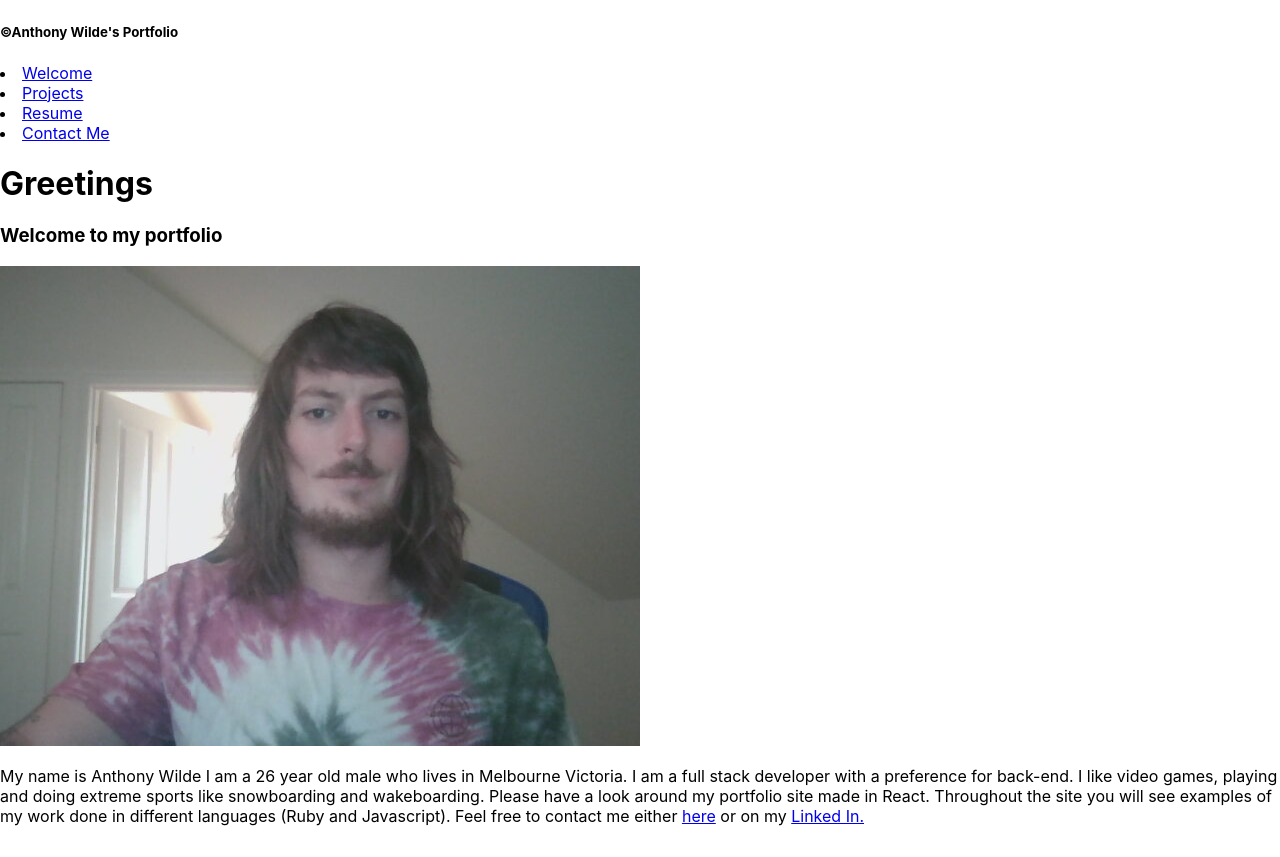
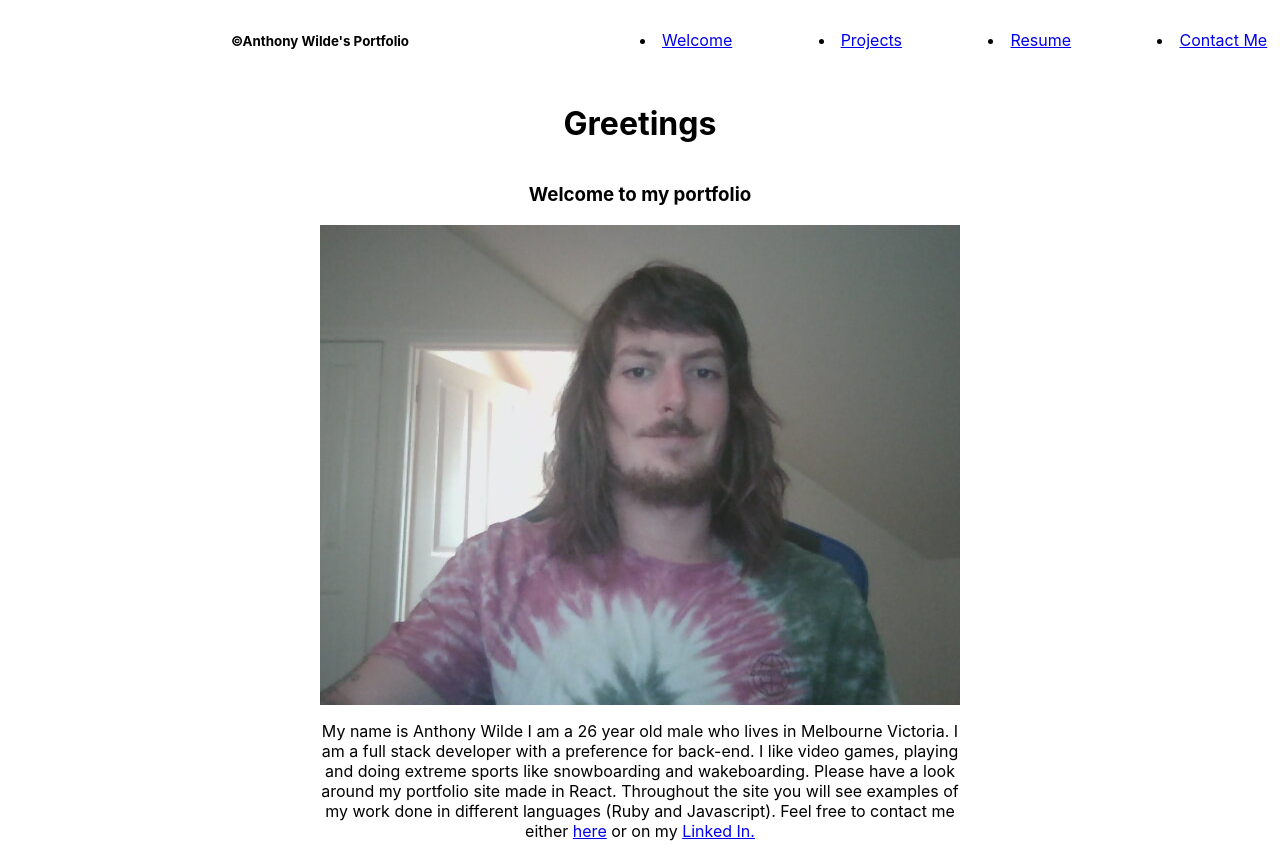
Before and after one commit to Anthonywilde1/react-portfolio, a React (Create React App) app in the folder portfolio/: page / in a window 1280 px wide. Built offline with nearby package versions, Linux system fonts and the light colour scheme.

Commit message:
started styling on the website

```diff
--- a/portfolio/src/App.css
+++ b/portfolio/src/App.css
@@ -36,3 +36,41 @@
     transform: rotate(360deg);
   }
 }
+/* Nav Bar */
+.header {
+  width: 100vw;
+  height: 10vh;
+  display: flex;
+  flex-wrap: wrap;
+}
+
+.copyright {
+  display: flex;
+  height: 5vh;
+  width: 50vw;
+  align-items: center;
+  text-align: center;
+  justify-content: center;
+}
+
+.nav {
+  align-items: center;
+  text-align: center;
+  display: flex;
+  height: 10vh;
+  width: 49vw;
+  justify-content: space-between;
+  padding-right: 1vw;
+}
+
+.Welcome {
+  width: 100vw;
+  display: flex;
+  justify-content: center;
+  align-content: center;
+  flex-direction: column;
+  align-items: center;
+  text-align: center;
+  padding-left: 25vw;
+  padding-right: 25vw;
+}
--- a/portfolio/src/Nav.js
+++ b/portfolio/src/Nav.js
@@ -16,8 +16,8 @@ export default class Nav extends Component {
         return (
             <Router>
                 <header class="header">
-                    <h4><small>&copy;Anthony Wilde's Portfolio</small></h4>
-                    <nav>
+                    <h4 class="copyright"><small>&copy;Anthony Wilde's Portfolio</small></h4>
+                    <nav class="nav">
                         <li>
                             <Link to="/">Welcome</Link>
                         </li>
```
Also changed, not shown: 1 other file (tests, documents, lock files or other folders).
